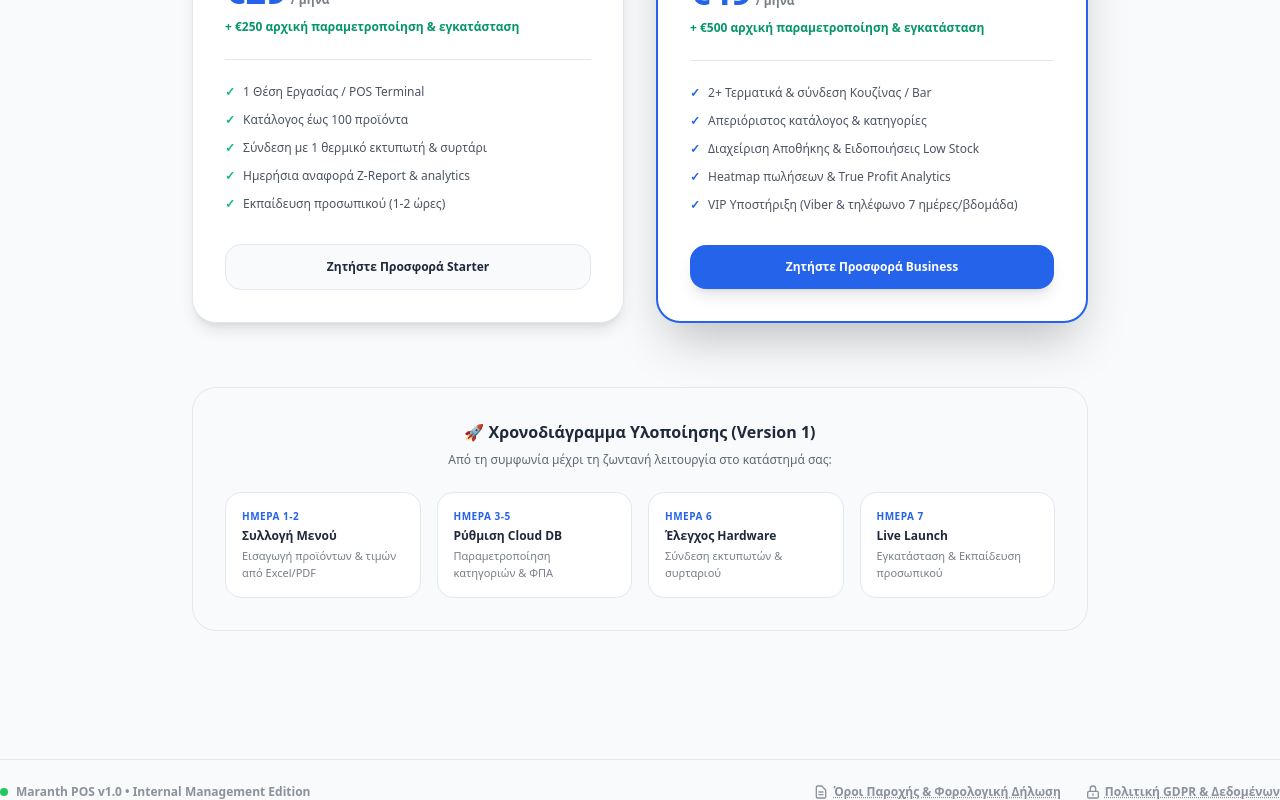
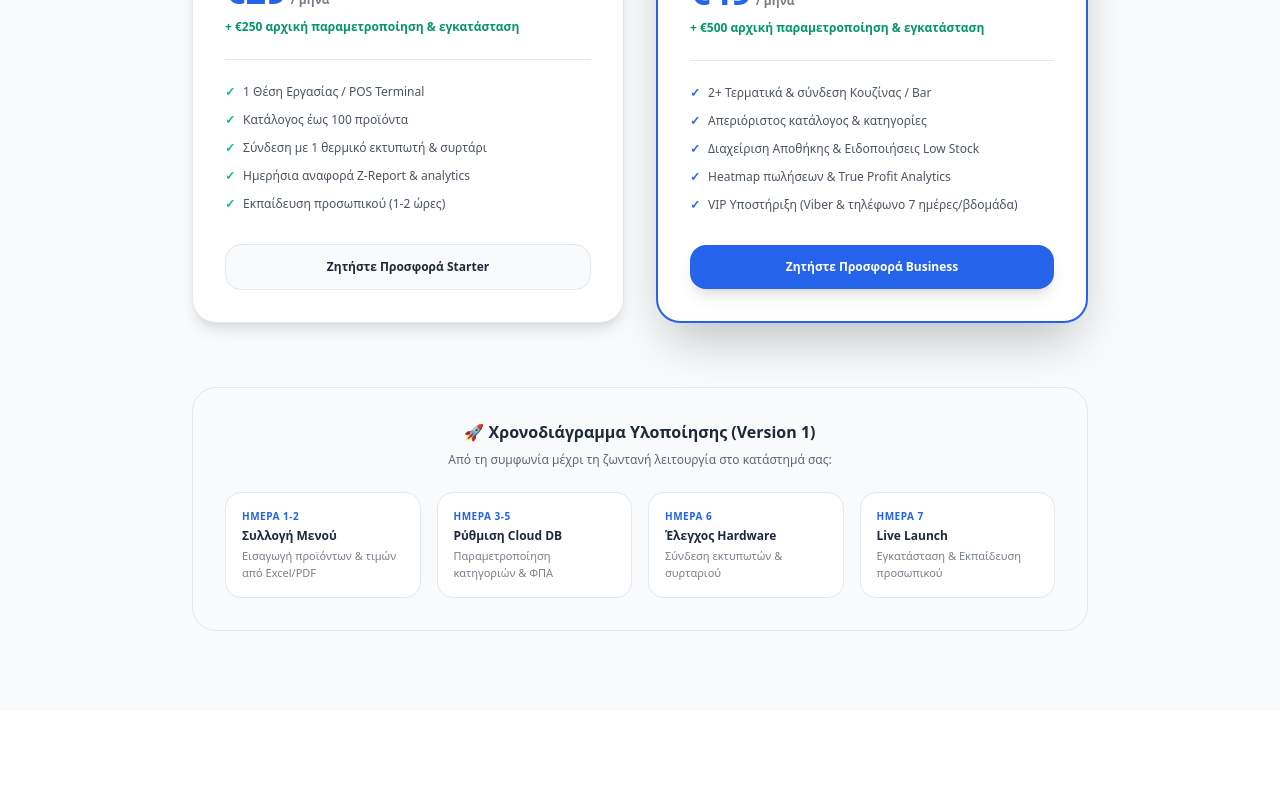
Before and after one commit to bbmseries-max/demo-maranth, an Angular app: page /demo in a window 1280 px wide. Shown: the part 523-1323 px from the top of the page. After the commit the page ends 1234 px from the top, so only its background shows below. Built offline with nearby package versions, Linux system fonts and the light colour scheme.

Commit message:
demo prices update

```diff
--- a/src/app/demo/demo.component.html
+++ b/src/app/demo/demo.component.html
@@ -142,25 +142,3 @@
     </div>
   </div>
 </section>
- <!-- ========================================== -->
-  <!-- FOOTER LEGAL PAPERS & COMPLIANCE BAR       -->
-  <!-- ========================================== -->
-  <footer class="mt-12 pt-6 border-t border-theme-border flex flex-col md:flex-row items-center justify-between text-xs text-main/50 gap-4">
-    <div class="flex items-center gap-2">
-      <span class="w-2 h-2 rounded-full bg-green-500"></span>
-      <span class="font-bold">Maranth POS v1.0 • Internal Management Edition</span>
-    </div>
-
-    <!-- Legal Document Links -->
-    <div class="flex items-center gap-6 font-bold">
-      <button (click)="openDisclaimer()" class="hover:text-brand underline decoration-dotted transition-colors flex items-center gap-1">
-        <svg class="w-4 h-4" fill="none" stroke="currentColor" viewBox="0 0 24 24"><path stroke-linecap="round" stroke-linejoin="round" stroke-width="2" d="M9 12h6m-6 4h6m2 5H7a2 2 0 01-2-2V5a2 2 0 012-2h5.586a1 1 0 01.707.293l5.414 5.414a1 1 0 01.293.707V19a2 2 0 01-2 2z"></path></svg>
-        Όροι Παροχής & Φορολογική Δήλωση
-      </button>
-
-      <button (click)="openGdpr()" class="hover:text-brand underline decoration-dotted transition-colors flex items-center gap-1">
-        <svg class="w-4 h-4" fill="none" stroke="currentColor" viewBox="0 0 24 24"><path stroke-linecap="round" stroke-linejoin="round" stroke-width="2" d="M12 15v2m-6 4h12a2 2 0 002-2v-6a2 2 0 00-2-2H6a2 2 0 00-2 2v6a2 2 0 002 2zm10-10V7a4 4 0 00-8 0v4h8z"></path></svg>
-        Πολιτική GDPR & Δεδομένων
-      </button>
-    </div>
-  </footer>
--- a/src/app/demo/demo.component.ts
+++ b/src/app/demo/demo.component.ts
@@ -11,6 +11,9 @@ import { InventoryService } from '../shared/services/inventory.service';
 export class DemoComponent {
   private router = inject(Router);
   private inventoryService = inject(InventoryService);
+
+ public isDisclaimerModalOpen = signal<boolean>(false);
+  public isGdprModalOpen = signal<boolean>(false);
 
   // Modal State for Plan Selection / Lead Contact
   public isContactModalOpen = signal<boolean>(false);
@@ -36,21 +39,4 @@ export class DemoComponent {
   public closeContactModal() {
     this.isContactModalOpen.set(false);
   }
-// ⭐ GDPR & Disclaimer Handlers
-  public openGdpr(): void {
-    alert(
-      '🔒 Πολιτική Προστασίας Δεδομένων (GDPR)\n\n' +
-      'Η Maranth POS δεν συλλέγει προσωπικά δεδομένα κατά τη διάρκεια της δοκιμής (Demo). ' +
-      'Όλα τα στοιχεία που εισάγονται στη φόρμα επικοινωνίας χρησιμοποιούνται αποκλειστικά για την επικοινωνία μαζί σας.'
-    );
-  }
-
-  public openDisclaimer(): void {
-    alert(
-      '⚖️ Όροι Χρήσης & Αποποίηση Ευθύνης\n\n' +
-      'Η παρούσα εφαρμογή αποτελεί δοκιμαστική έκδοση (Demo). ' +
-      'Τα δεδομένα πωλήσεων και προϊόντων στο demo περιβάλλον είναι εικονικά και δεν αντικατοπτρίζουν πραγματικές φορολογικές συναλλαγές.'
-    );
-  }
-
 }
```
